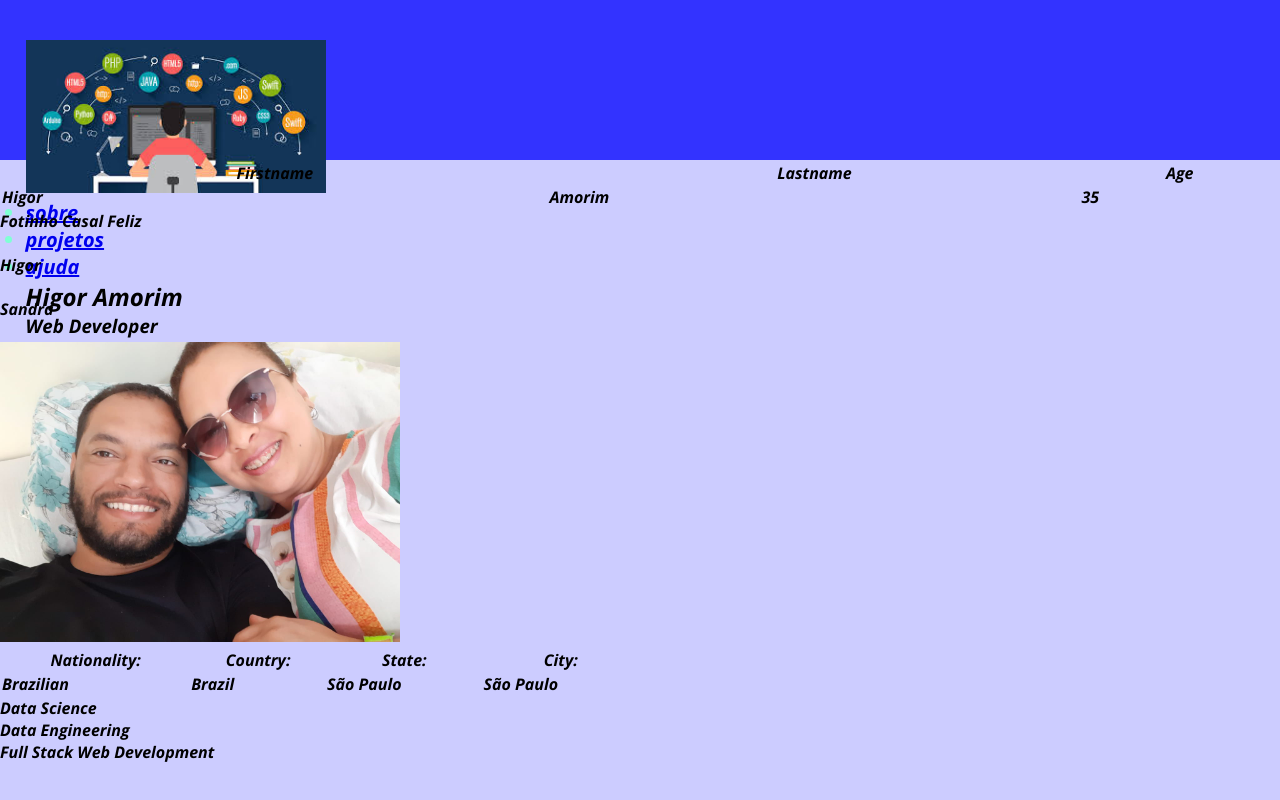
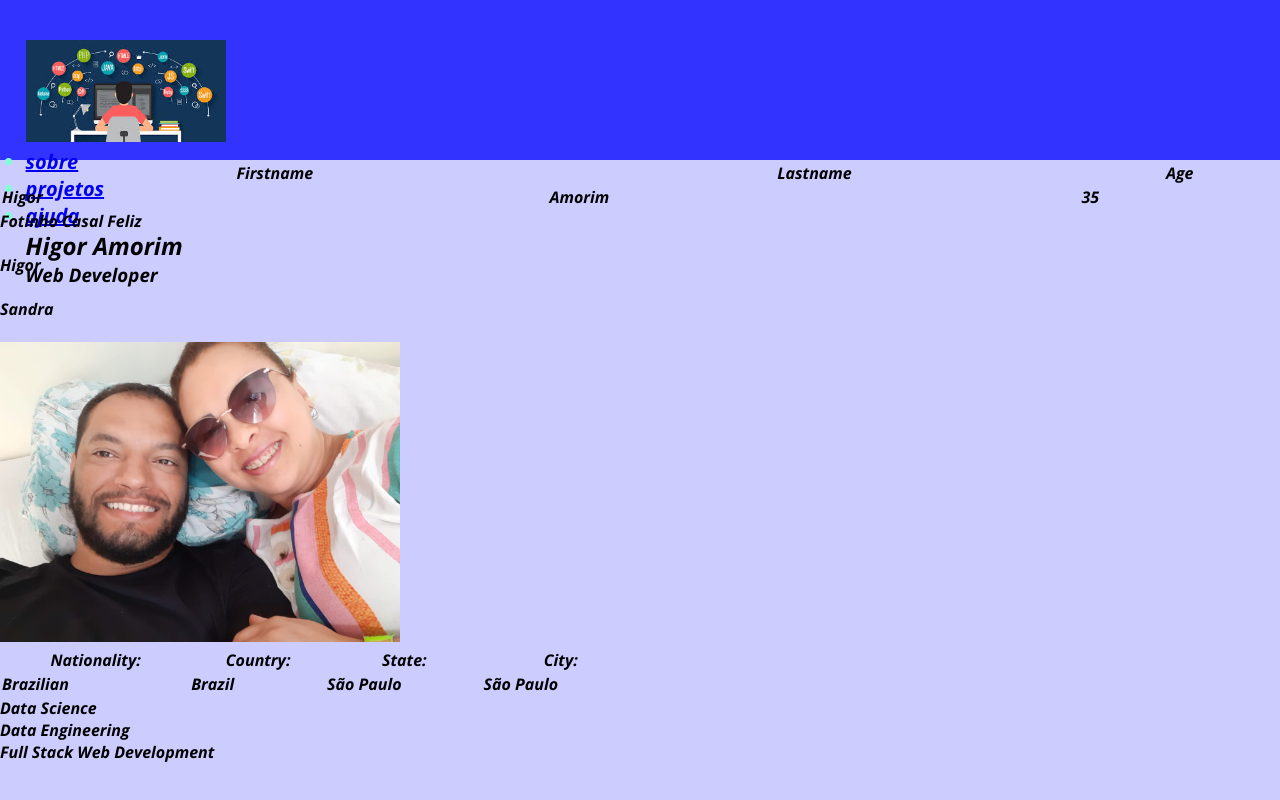
Before and after one commit to higoramorim/higoramorim.github.io, a plain HTML site: page index.html in a window 1280 px wide. Drawn offline with nearby package versions, Linux system fonts and the light colour scheme.

Commit message:
alinhamento header

```diff
--- a/index.html
+++ b/index.html
@@ -13,7 +13,7 @@
     <header>
       <div class="container">
         <div class="logo">
-          <img src="programming.jpg" style="width: 300px" alt="foto-icon">
+          <img src="programming.jpg" style="width: 200px" alt="foto-icon">
         </div><!--logo-->
         <nav>
             <ul>
--- a/style.css
+++ b/style.css
@@ -20,4 +20,5 @@ html, body{
 .container {
     font-size: 20px;
     color: aquamarine;
+    display: inline-block;
 }
```
